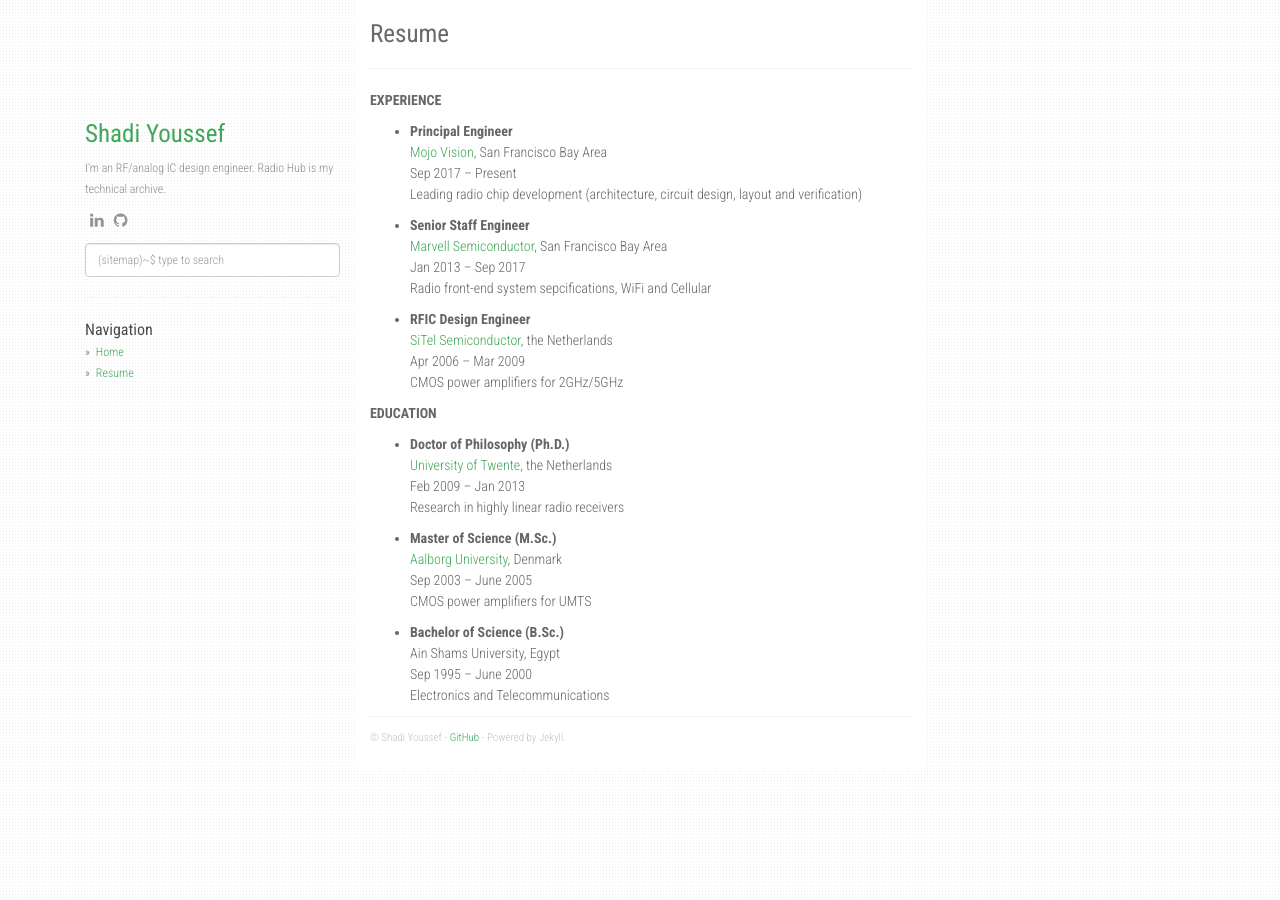
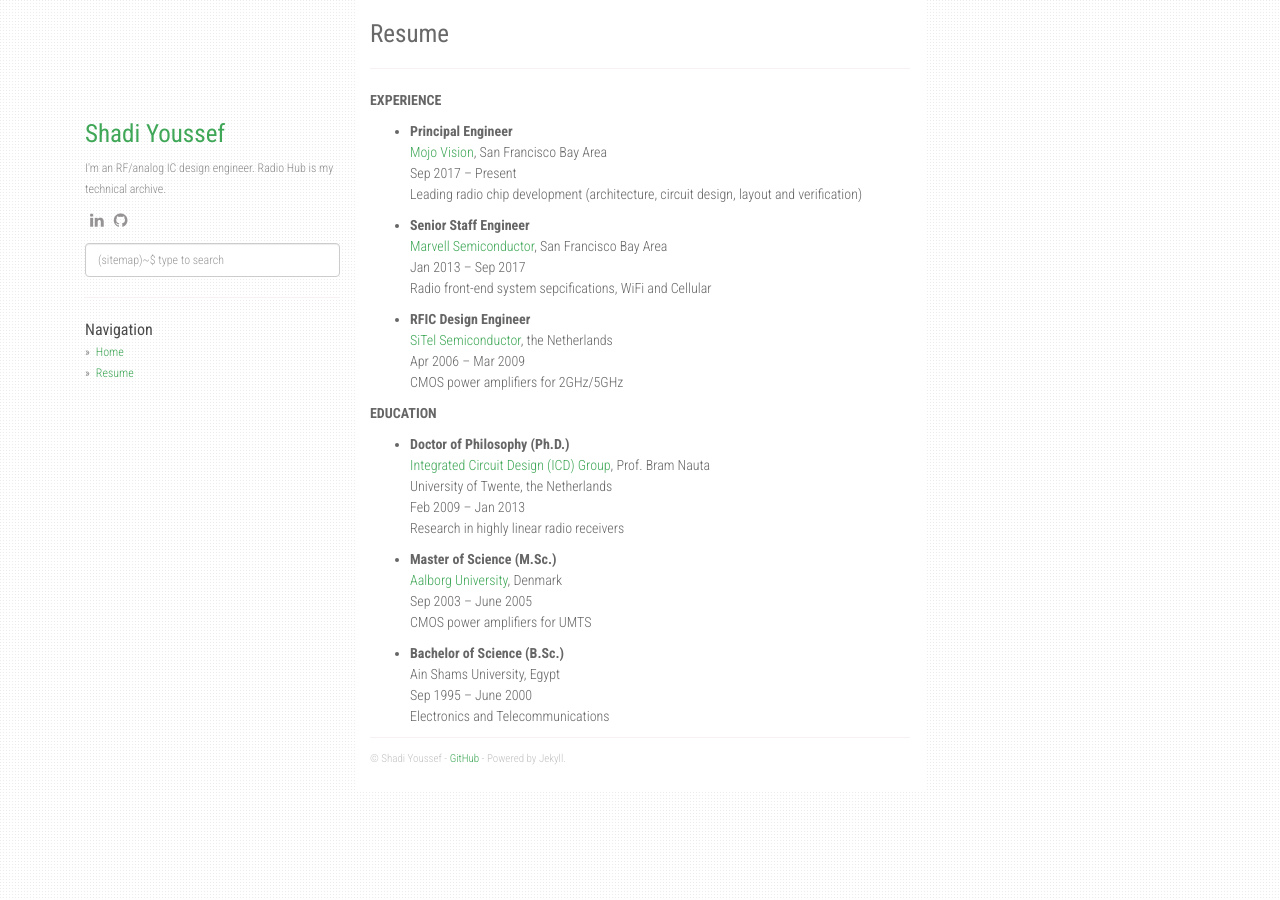
Before and after one commit to radiohub/radiohub.github.io, a Jekyll site: the page built from about.md, in a window 1280 px wide. Built offline with Jekyll 4.4.1, drawn with Linux system fonts in a browser that asks for light colours; nearby versions of some CDN libraries.

Commit message:
Updated resume

```diff
--- a/about.md
+++ b/about.md
@@ -24,7 +24,8 @@
 **EDUCATION**
 
 + **Doctor of Philosophy (Ph.D.)**
-[University of Twente](https://www.utwente.nl/en/eemcs/icd/){:target="_blank"}, the Netherlands
+[Integrated Circuit Design (ICD) Group](https://www.utwente.nl/en/eemcs/icd/){:target="_blank"}, Prof. Bram Nauta
+University of Twente, the Netherlands
 Feb 2009 – Jan 2013
 Research in highly linear radio receivers
 
```
